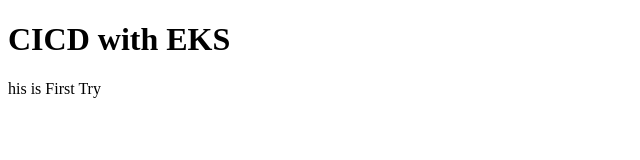
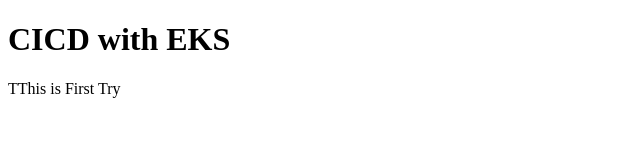
Before and after one commit to daeunjeong520/kustomize, a plain HTML site: page index.html in a window 1280 px wide. Shown: the full height of the page, 0-640 px from the left. Drawn offline with Linux system fonts and the light colour scheme.

Commit message:
updategit add .

```diff
--- a/index.html
+++ b/index.html
@@ -4,7 +4,7 @@
 
 				<h1>CICD with EKS</h1>
 
-				<p>his is First Try</p>
+				<p>TThis is First Try</p>
 
 		</body>
 </html>
```
